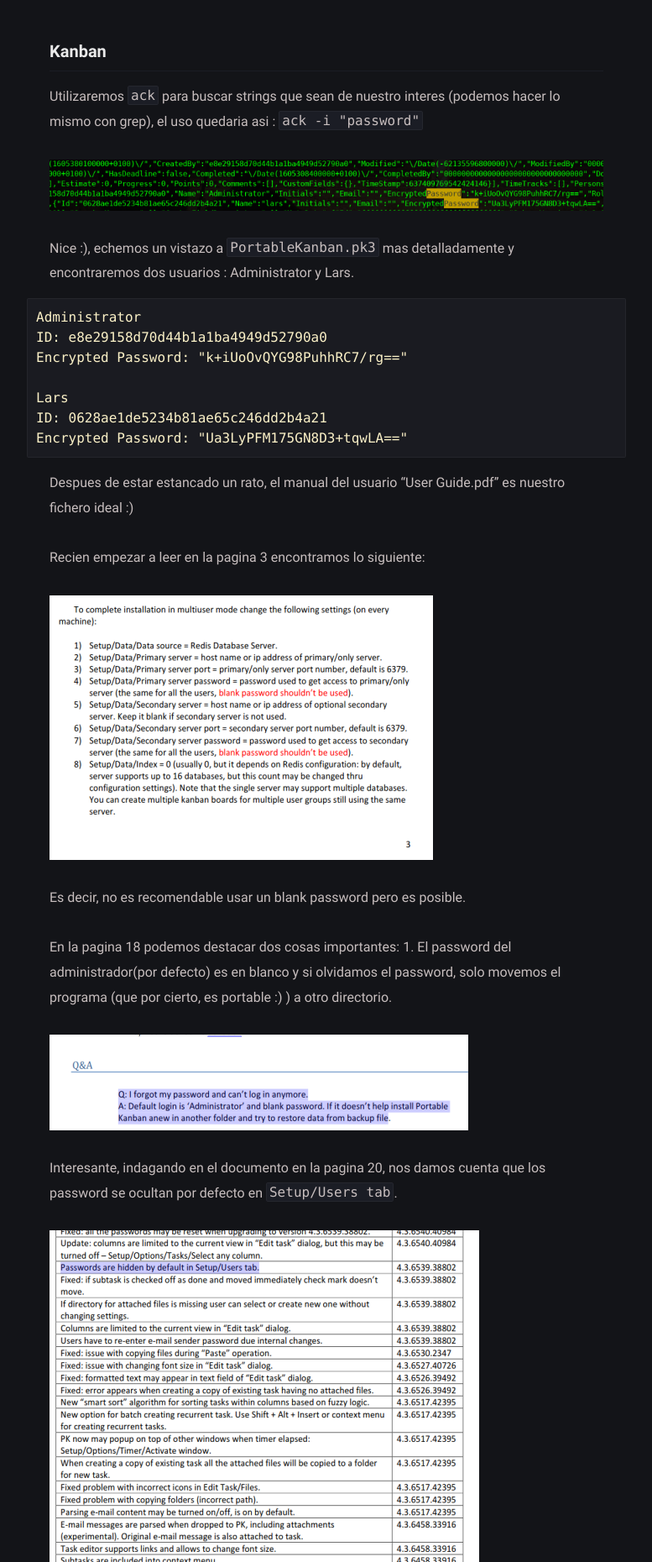
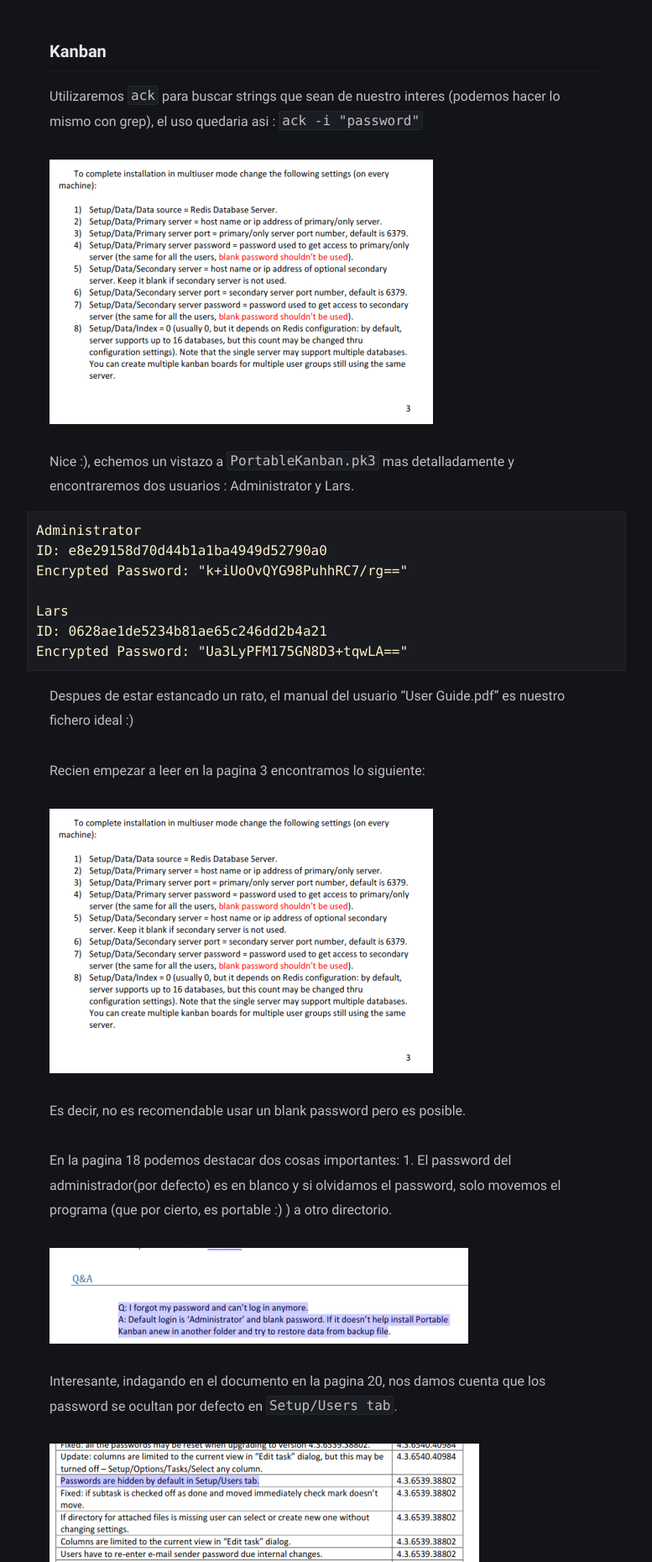
Before and after one commit to g4l1l30sec/backup, a Jekyll site: the page built from _posts/Linux/Hard/Sharp/2021-05-1-sharp-writeup.md, in a window 1280 px wide. Shown: the part 3814-5674 px from the top of the page at 84% size, without its empty margins (251-1028 px from the left). Built offline with Jekyll 4.4.1, drawn with Linux system fonts in a browser that asks for light colours.

Commit message:
Update 2021-05-1-sharp-writeup.md

```diff
--- a/_posts/Linux/Hard/Sharp/2021-05-1-sharp-writeup.md
+++ b/_posts/Linux/Hard/Sharp/2021-05-1-sharp-writeup.md
@@ -85,7 +85,7 @@ Muchos ficheros ¿no?, vamos a obtenerlos todo con `smbget` de la siguiente form
 
 Utilizaremos `ack` para buscar strings que sean de nuestro interes (podemos hacer lo mismo con grep), el uso quedaria asi : `ack -i "password"`
 
-![](/assets/img/Linux/Sharp/kaban_01.png)
+![](/assets/img/Linux/Sharp/kanban_01.png)
 
 Nice :), echemos un vistazo a `PortableKanban.pk3` mas detalladamente y encontraremos dos usuarios : Administrator y Lars.
 
```
